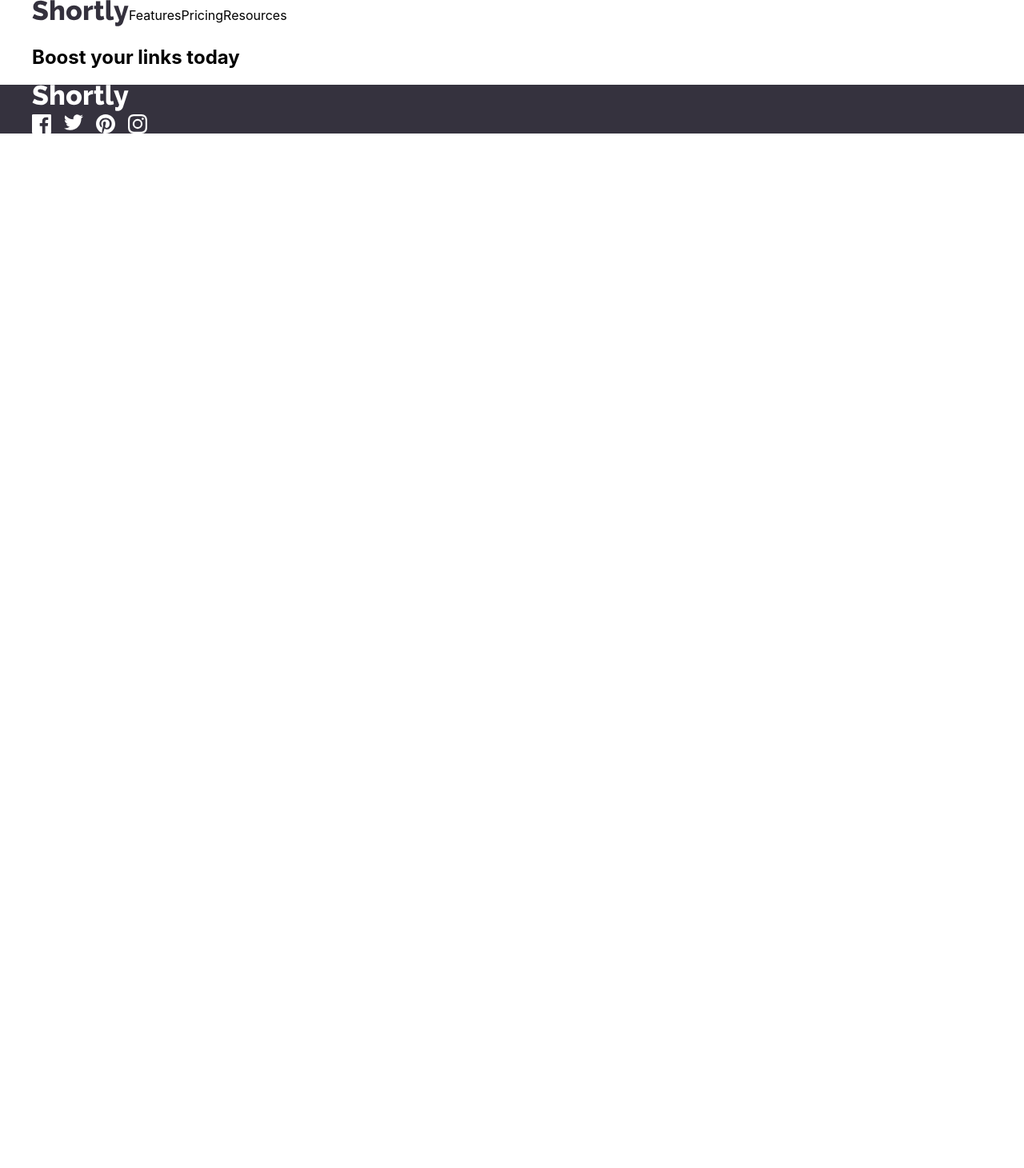
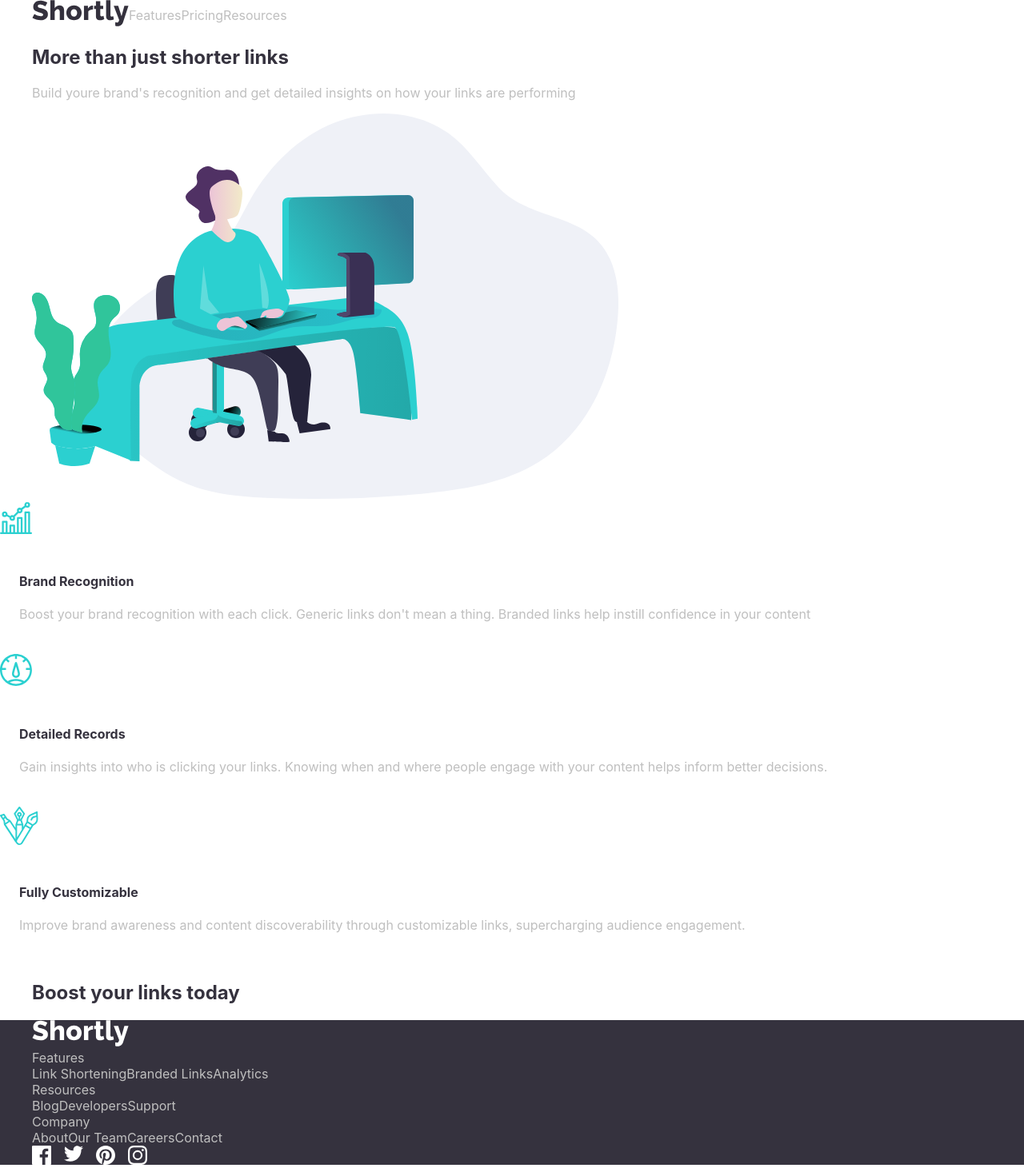
Before and after one commit to luznykarol/Shortly, a React (Create React App) app: page / in a window 1280 px wide. Shown: the whole page at 80% size. Before the commit the page ends 800 px from the top, so only its background shows below. Built offline with nearby package versions, Linux system fonts and the light colour scheme.

Commit message:
added more base components

```diff
--- a/src/App.js
+++ b/src/App.js
@@ -2,12 +2,27 @@ import React from "react";
 import Header from "./components/Header";
 import Footer from "./components/Footer";
 import Cta from "./components/Cta";
+import { cards } from "./data/cards";
+import CardItem from "./components/CardItem";
+import Hero from "./components/Hero";
 import "./App.scss";
 
 function App() {
   return (
     <div className="App">
       <Header />
+      <Hero
+        title="More than just shorter links"
+        description="Build youre brand's recognition and get detailed insights on how your links are performing"
+        button="Get started"
+        icon="working"
+        link="/"
+      />
+      <section className="cards">
+        {cards.map((item) => (
+          <CardItem item={item} />
+        ))}
+      </section>
       <Cta text="Boost your links today" button="Get started" link="/" />
       <Footer />
     </div>
--- a/src/App.scss
+++ b/src/App.scss
@@ -12,6 +12,7 @@
 
 body {
   font-size: 16px;
+  color: $grey;
 }
 
 ul,
@@ -25,3 +26,15 @@ li {
   width: 100%;
   margin: 0 auto;
 }
+
+a {
+  text-decoration: none;
+  color: $grey;
+}
+
+h1,
+h2,
+h3,
+h4 {
+  color: $blue-dark;
+}
--- /dev/null
+++ b/src/components/CardItem.js
@@ -0,0 +1,17 @@
+import React from "react";
+import Icon from "./Icon";
+
+const CardItem = ({ item }) => {
+  const { title, description, icon } = item;
+  return (
+    <article className="card">
+      <Icon className="card__icon" icon={icon} />
+      <div className="card__inner">
+        <h4 className="card__title">{title}</h4>
+        <p className="card__description">{description}</p>
+      </div>
+    </article>
+  );
+};
+
+export default CardItem;
--- a/src/components/Footer.js
+++ b/src/components/Footer.js
@@ -2,13 +2,18 @@ import React from "react";
 import Icon from "./Icon";
 import FooterSocial from "./FooterSocial";
 import FooterList from "./FooterList";
+import { lists } from "../data/lists";
 
 const Footer = () => {
   return (
     <footer className="footer">
       <div className="container">
         <Icon className="footer__logo" icon="logo" />
-        <div className="footer__lists"></div>
+        <div className="footer__lists">
+          {lists.map((item) => {
+            return <FooterList key={item.id} item={item} />;
+          })}
+        </div>
         <FooterSocial />
       </div>
     </footer>
--- a/src/components/FooterList.js
+++ b/src/components/FooterList.js
@@ -1,7 +1,17 @@
 import React from "react";
 
-const FooterList = () => {
-  return <p>Test</p>;
+const FooterList = ({ item }) => {
+  const { title, items } = item;
+  return (
+    <div className="footer__list">
+      <div className="footer__list__header">{title}</div>
+      {items.map((item) => (
+        <a key={item.id} className="footer__list__link" href={item.link}>
+          {item.text}
+        </a>
+      ))}
+    </div>
+  );
 };
 
 export default FooterList;
--- a/src/components/FooterSocial.js
+++ b/src/components/FooterSocial.js
@@ -5,17 +5,14 @@ import { social } from "../data/social";
 const FooterSocial = () => {
   return (
     <div className="footer__social">
-      {social.map((item, i) => {
-        console.log(item);
-        return (
+      {social.map((item, i) => (
         <a
           key={`footer-social-${i}`}
           href={item.link}
           className="footer__social__item">
           <Icon className="footer__icon" icon={item.icon} />
         </a>
-        );
-      })}
+      ))}
     </div>
   );
 };
--- a/src/components/Header.js
+++ b/src/components/Header.js
@@ -1,17 +1,16 @@
 import React from "react";
 import Icon from "./Icon";
-
+import { header } from "../data/header";
 const Header = () => {
-  console.log("AAAA");
   return (
     <header className="header">
       <div className="container">
         <div className="header__inner">
           <Icon icon="logo" />
           <nav>
-            <a>Features</a>
-            <a>Pricing</a>
-            <a>Resources</a>
+            {header.map((item) => {
+              return <a href={item.link}>{item.text}</a>;
+            })}
           </nav>
         </div>
       </div>
--- /dev/null
+++ b/src/components/Hero.js
@@ -0,0 +1,22 @@
+import React from "react";
+import Icon from "./Icon";
+import Button from "./Button";
+const Hero = ({ title, description, button, link, icon }) => {
+  return (
+    <section className="hero">
+      <div className="container">
+        <div className="hero__inner">
+          <div className="hero__inner__text">
+            <h1>{title}</h1>
+            <p>{description}</p>
+            <Button></Button>
+          </div>
+
+          <Icon icon={icon} />
+        </div>
+      </div>
+    </section>
+  );
+};
+
+export default Hero;
--- /dev/null
+++ b/src/data/cards.js
@@ -0,0 +1,20 @@
+export const cards = [
+  {
+    icon: "brand",
+    title: "Brand Recognition",
+    description:
+      "Boost your brand recognition with each click. Generic links don't mean a thing. Branded links help instill confidence in your content",
+  },
+  {
+    icon: "records",
+    title: "Detailed Records",
+    description:
+      "Gain insights into who is clicking your links. Knowing when and where people engage with your content helps inform better decisions.",
+  },
+  {
+    icon: "customizable",
+    title: "Fully Customizable",
+    description:
+      "Improve brand awareness and content discoverability through customizable links, supercharging audience engagement.",
+  },
+];
--- /dev/null
+++ b/src/data/lists.js
@@ -0,0 +1,70 @@
+export const lists = [
+  {
+    title: "Features",
+    id: "features",
+    items: [
+      {
+        text: "Link Shortening",
+        link: "/",
+        id: 1,
+      },
+      {
+        text: "Branded Links",
+        link: "/",
+        id: 2,
+      },
+      {
+        text: "Analytics",
+        link: "/",
+        id: 3,
+      },
+    ],
+  },
+  {
+    title: "Resources",
+    id: "resources",
+    items: [
+      {
+        text: "Blog",
+        link: "/",
+        id: 4,
+      },
+      {
+        text: "Developers",
+        link: "/",
+        id: 5,
+      },
+      {
+        text: "Support",
+        link: "/",
+        id: 6,
+      },
+    ],
+  },
+  {
+    title: "Company",
+    id: "company",
+    items: [
+      {
+        text: "About",
+        link: "/",
+        id: 7,
+      },
+      {
+        text: "Our Team",
+        link: "/",
+        id: 8,
+      },
+      {
+        text: "Careers",
+        link: "/",
+        id: 9,
+      },
+      {
+        text: "Contact",
+        link: "/",
+        id: 10,
+      },
+    ],
+  },
+];
--- a/src/styles/components/card.scss
+++ b/src/styles/components/card.scss
@@ -0,0 +1,14 @@
+.card {
+  position: relative;
+  background-color: $white;
+  border-radius: 12px;
+  &__icon {
+  }
+
+  &__inner {
+    padding: 24px;
+  }
+
+  &__description {
+  }
+}
```
Also changed, not shown: src/components/Card.js (deleted, +0 -17 lines). Lines whose indentation alone changed are shown as unchanged.
